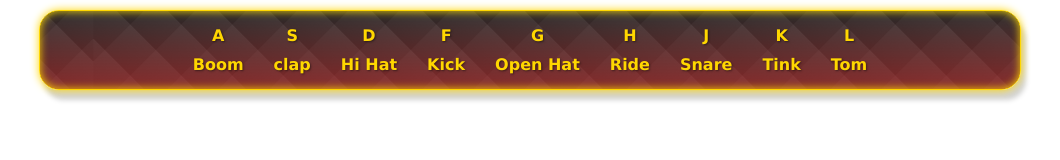
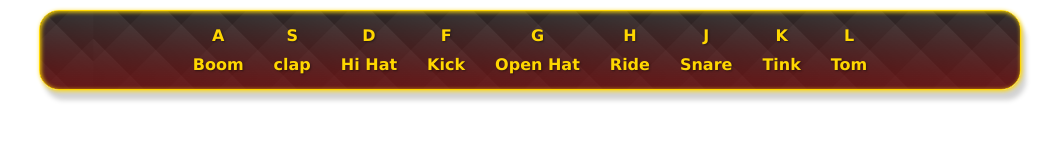
Before and after one commit to RayMerrell/WeekThree, a plain HTML site: page March14/Drumkit/index.html in a window 1280 px wide. Shown: the whole page, without its empty margins (110-1170 px from the left). Drawn offline with Linux system fonts and the light colour scheme.

Commit message:
M46Course

```diff
--- a/March14/Drumkit/style.css
+++ b/March14/Drumkit/style.css
@@ -16,13 +16,13 @@ body{
     border:solid 1px gold;
     border-radius: 20px;
     color:gold;
-    background:linear-gradient(rgba(20,20,20,0.8), rgba(136, 34, 34, 0.9)),
+    background:linear-gradient(rgba(20,20,20,0.8), rgba(100, 17, 17, 0.95)),
         repeating-linear-gradient(45deg, rgba(64, 64, 64, 0.5) 2.5%, rgba(221, 221, 221, 0.5) 5%),
         repeating-linear-gradient(-45deg, rgba(64, 64, 64, 0.5) 2.5%, rgba(221, 221, 221, 0.5) 5%);
     font-family: Verdana, Geneva, Tahoma, sans-serif;
     font-weight: 700;
     justify-content: center;
-    box-shadow: 0 0 0.5em gold, inset 0 0 0.5em gold ,5px 10px 5px lightgray;
+    box-shadow: 1px 1px 4px gold, inset 1px 1px 4px gold ,5px 10px 5px lightgray;
     user-select:none;
     background-size: 200%;
     animation :background 120s infinite alternate;
```
